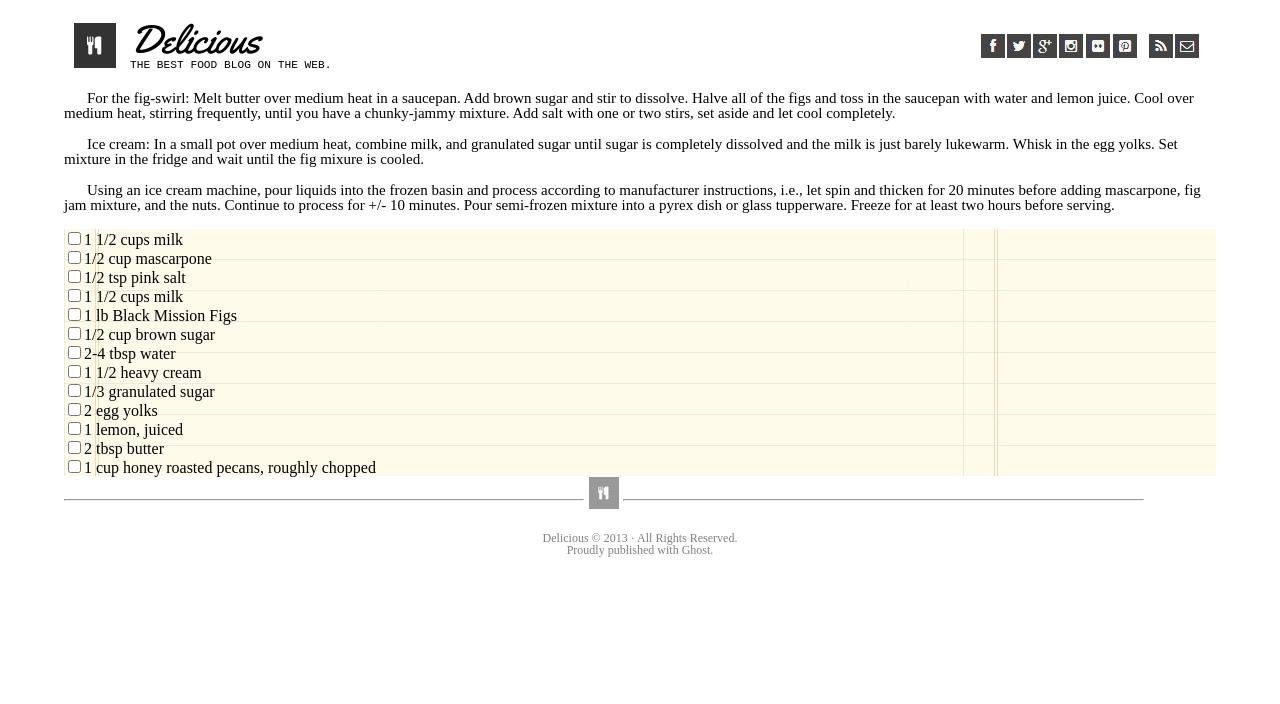
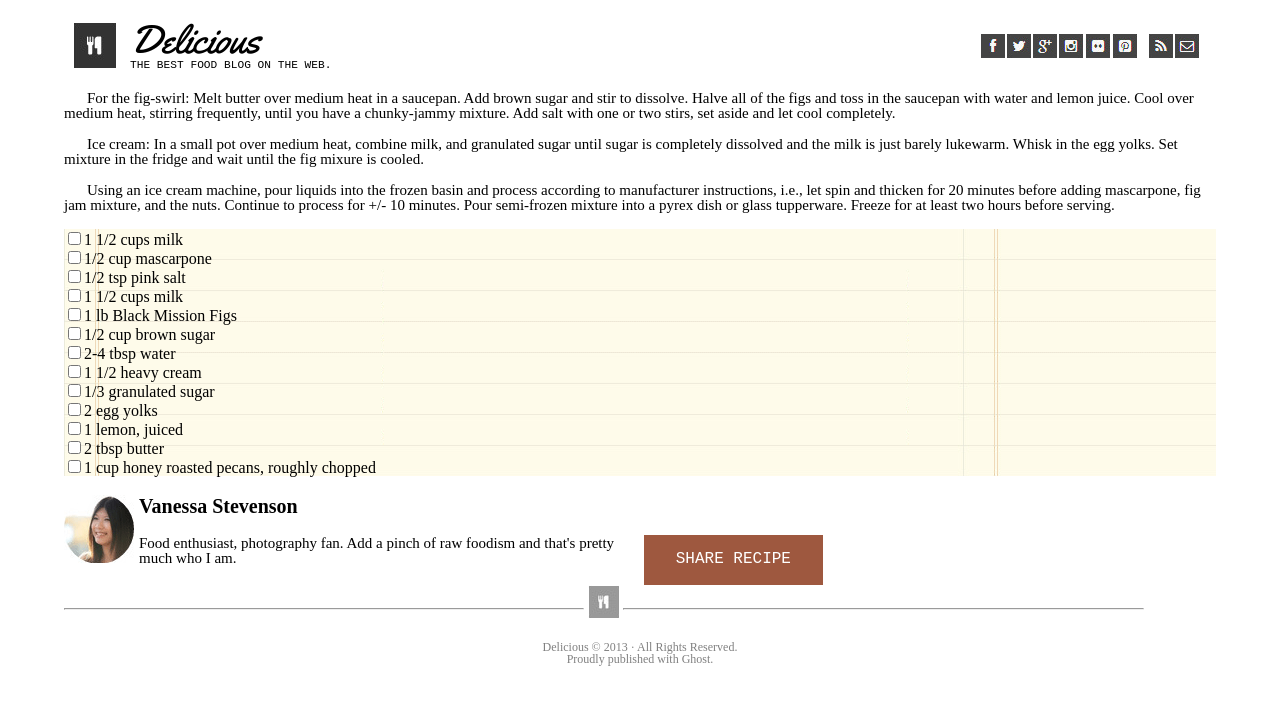
Before and after one commit to ChristinaGislason/chocolate_pizza, a plain HTML site: page index.html in a window 1280 px wide. Drawn offline with Linux system fonts and the light colour scheme; a web font is replaced by a local one.

Commit message:
added author section

```diff
--- a/index.html
+++ b/index.html
@@ -63,7 +63,12 @@
       </ul>
     </section>
     <section class="author">
-      <!-- ABOUT THE AUTHOR -->
+      <img class src="img/van-pic.png" alt="headashot of author"/>
+      <div class= "author-name-blurb">
+        <h3>Vanessa Stevenson</h3>
+        <p>Food enthusiast, photography fan. Add a pinch of raw foodism and that's pretty much who I am.</p>
+      </div>
+      <button type="button">SHARE RECIPE</button>
     </section>
     <footer>
       <div class= "img-with-lines">
--- a/style.css
+++ b/style.css
@@ -66,6 +66,37 @@ header div {
   width: 100%;
 }
 
+/*AUTHOR*/
+h3 {
+  font-weight: bold;
+  font-size: 20px;
+  padding: 20px 0px;
+}
+
+.author-name-blurb {
+  display: inline-block;
+  margin:auto;
+  width: 60%;
+  font-size: 15px;
+}
+
+.author {
+  display: inline-block;
+}
+
+button {
+  background-color: rgb(158, 88, 63);
+  border: none;
+  color: white;
+  padding: 12px 32px;
+  text-align: center;
+  text-decoration: none;
+  display: inline-block;
+  font-family: 'Nova Mono', monospace;
+  font-size: 16px;
+  line-height: 1.6;
+}
+
 /* FOOTER */
 .img-with-lines {
   width: 100%;
```
